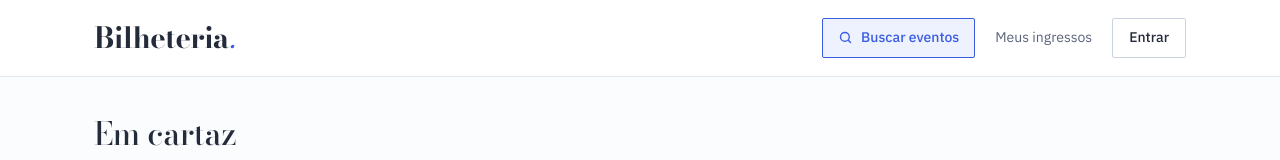
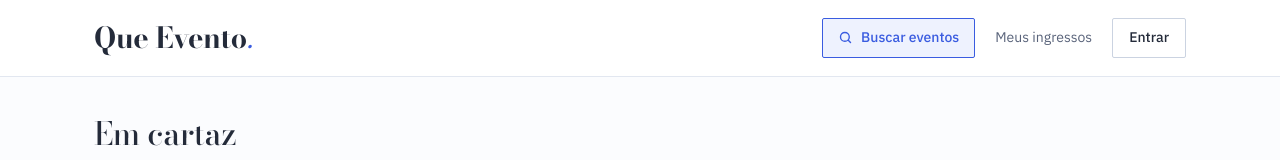
Before and after one commit to PauloGlk42/plataforma-gerencia-eventos, a React (Vite) app in the folder frontend/: page / in a window 1280 px wide. Shown: the top 160 px of the page. Built offline with nearby package versions, Linux system fonts and the light colour scheme; no server answers.

Commit message:
chore(marca): renomeia aplicacao para "Que Evento"
Logotipo no masthead e na pagina publica do ingresso, <title> e a
chave de armazenamento local do login (ambos ainda diziam
"Bilheteria").

```diff
--- a/frontend/index.html
+++ b/frontend/index.html
@@ -7,7 +7,7 @@
     <link rel="preconnect" href="https://fonts.googleapis.com">
     <link rel="preconnect" href="https://fonts.gstatic.com" crossorigin>
     <link rel="stylesheet" href="https://fonts.googleapis.com/css2?family=Bodoni+Moda:opsz,wght@6..96,400;6..96,500;6..96,700&family=IBM+Plex+Mono:wght@400;500&family=IBM+Plex+Sans:wght@400;500;600&display=swap">
-    <title>Bilheteria</title>
+    <title>Que Evento</title>
   </head>
   <body>
     <div id="root"></div>
--- a/frontend/src/components/Layout/Layout.jsx
+++ b/frontend/src/components/Layout/Layout.jsx
@@ -19,7 +19,7 @@ export default function Layout() {
       <header className="masthead">
         <div className="wrap">
           <Link className="logo" to="/" title="Voltar para os eventos">
-            Bilheteria<em>.</em>
+            Que Evento<em>.</em>
           </Link>
           <nav className="top">
             <Link className="btn-search" to="/">
--- a/frontend/src/lib/authStorage.js
+++ b/frontend/src/lib/authStorage.js
@@ -1,4 +1,4 @@
-const KEY = 'bilheteria.auth'
+const KEY = 'que-evento.auth'
 
 export function loadAuth() {
   try {
--- a/frontend/src/pages/IngressoPublico/IngressoPublico.jsx
+++ b/frontend/src/pages/IngressoPublico/IngressoPublico.jsx
@@ -12,7 +12,7 @@ export default function IngressoPublico() {
   return (
     <div className="ingresso-publico-shell">
       <header className="ingresso-publico-header">
-        <Link className="logo" to="/">Bilheteria<em>.</em></Link>
+        <Link className="logo" to="/">Que Evento<em>.</em></Link>
       </header>
       <main className="wrap">
         {isLoading && <Carregando texto="Carregando ingresso…" />}
```
